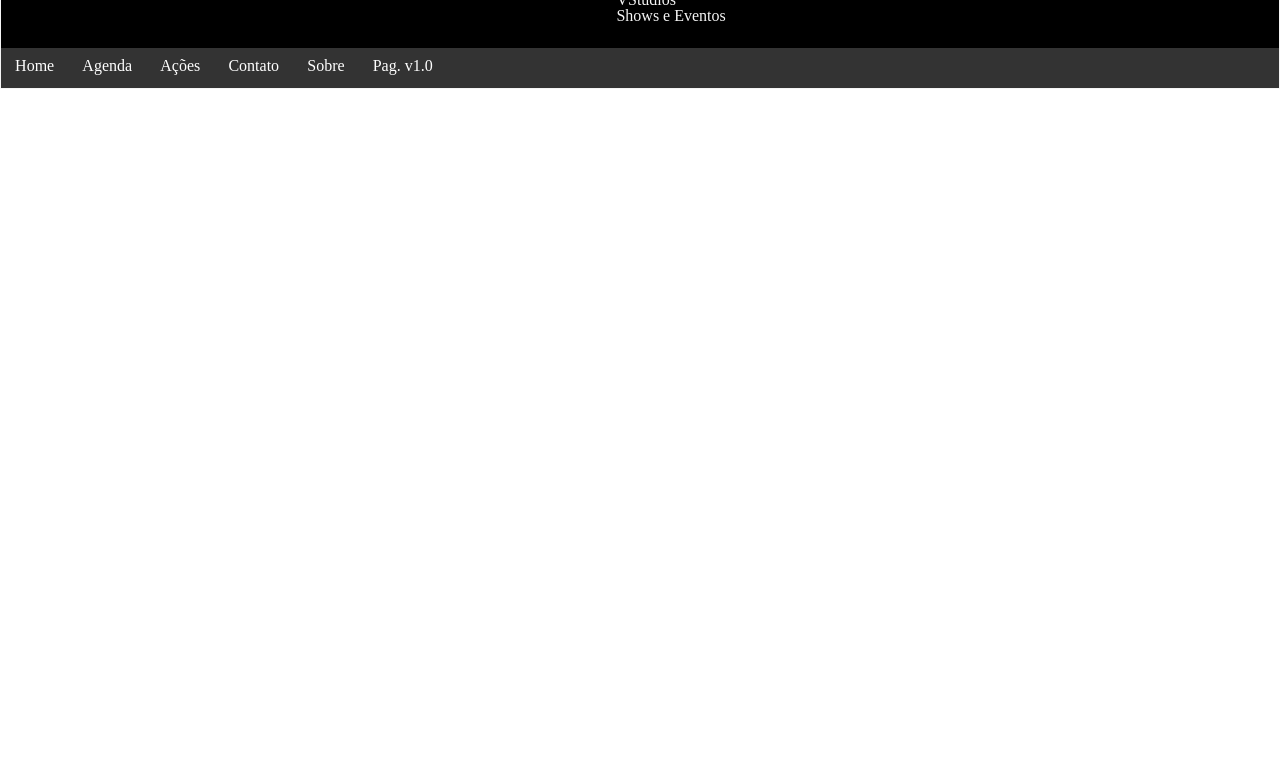
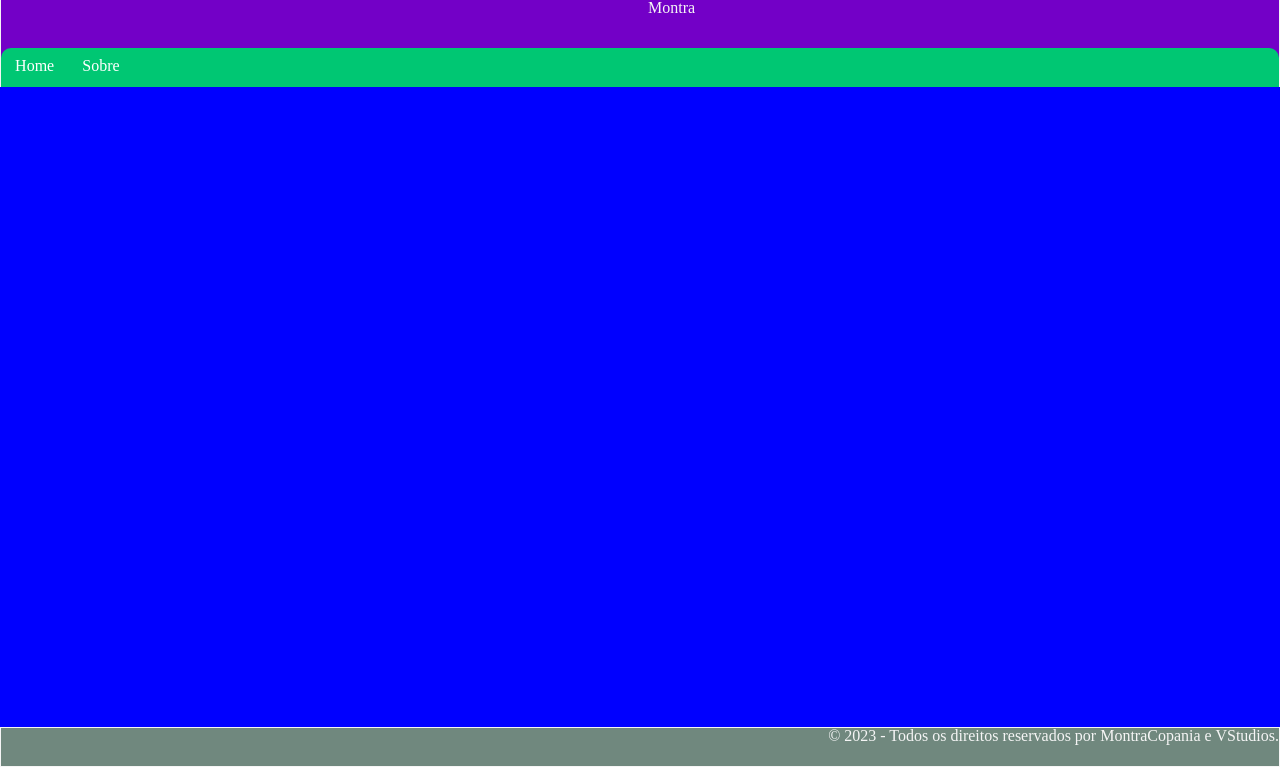
Before and after one commit to MagnoAlfa/Montra, a plain HTML site: page index.html in a window 1280 px wide. Shown: the part 33-800 px from the top of the page. Drawn offline with Linux system fonts and the light colour scheme.

Commit message:
Organisando pagina inicial

```diff
--- a/ativos/css/cssGlobal.css
+++ b/ativos/css/cssGlobal.css
@@ -1,46 +1,60 @@
+body {
+    background-color: #C77300;
+    display: grid;
+    grid-template-columns: 100vw;
+    grid-template-rows: 15vh minmax(80vh, auto) 5vh;
+    grid-template-areas:
+        "header"
+        "main"
+        "footer";
+}
+
+
+
+
+
+
 /*Ini Cabesario/Header do site =navPages*/
-#navPages{
+
+#navPages {
     grid-area: header;
-    background-color: black;
+    background-color: #7300C7;
     color: whitesmoke;
     margin: 0%;
     border: 1px solid whitesmoke;
     padding: 0%;
     display: grid;
-    grid-template-rows:10vh 5vh;
+    grid-template-rows: 10vh 5vh;
     grid-template-areas:
         "Logo"
         "Menu";
 }
 
-  #navPages div,figure,h1,h2,ul{
-    margin: 0%;
-    padding: 0%;
-  }
-
-  #navPages div{
+#navPages div {
     display: flex;
     justify-content: center;
 }
 
-  #navPages div div{
+#navPages div div {
     flex-direction: column;
     font-size: 2cqh;
 }
 
-  #navPages img{
+#navPages img {
     height: 10cqh;
     width: auto;
 }
 
-  #navPages ul{
+#navPages ul {
     grid-area: Menu;
     list-style-type: none;
     overflow: hidden;
-    background-color: #333;
+    background-color: #00C773;
+    border-top-left-radius: 10px;
+    border-top-right-radius: 10px;
 }
 
-  #navPages li{
+#navPages li {
     float: left;
 }
 
@@ -54,6 +68,25 @@
     text-decoration: none;
 }
 
-  #navPages li a:hover{
-    background-color: #111;
+#navPages li a:hover {
+    background-color: #004B2B;
 }
+
+
+/*Ini Conteudo/Main do site =manPages*/
+
+#manPages {
+    grid-area: main;
+    display: block;
+    width: 100cqw;
+    background-color: blue;
+}
+
+/*Ini Rodapé/Footer do site =fotPages*/
+
+#fotPages {
+    grid-area: footer;
+    background-color: #70887E;
+    color: whitesmoke;
+    border: 1px solid whitesmoke;
+}
--- a/index.html
+++ b/index.html
@@ -12,29 +12,28 @@
     <header id="navPages">
         <div>
             <figure>
-                <img src="../assets/img/Logo.jpg" alt="VCrew">
+                <img src="../assets/img/Logo.jpg" alt="Montra">
             </figure>
             <div>
                 <h1>
-                    VStudios
+                    Montra
                 </h1>
-                <h2>
-                    Shows e Eventos
-                </h2>
             </div>
         </div>
         <ul>
             <li><a href="index.html">Home</a></li>
-            <li><a href="agenda.html">Agenda</a></li>
-            <li><a href="acoes.html">Ações</a></li>
-            <li><a href="contato.html">Contato</a></li>
             <li><a href="sobre.html">Sobre</a></li>
-            <li><a href="../index.html">Pag. v1.0</a></li>
         </ul>
     </header>
 
-    <body>
+        <main id="manPages">
 
-    </body>
+    </main>
+
+    <footer id="fotPages">
+        <p align="right">&copy; 2023 - Todos os direitos reservados por MontraCopania e VStudios.</p>
+    </footer>
+
+</body>
 
 </html>
```
Lines whose indentation alone changed are shown as unchanged.
